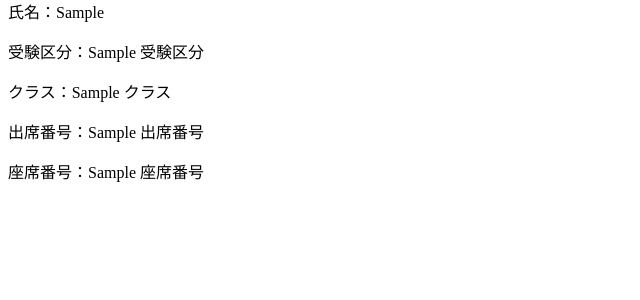
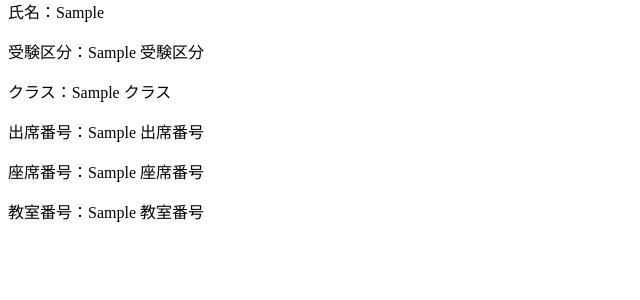
Before and after one commit to shunkun89/exam-app, a Flask app: template templates/index.html in a window 1280 px wide. Shown: the part 205-505 px from the top of the page, without its empty margins (0-640 px from the left). Run offline with Flask 3, Linux system fonts and the light colour scheme; the template is opened without the code that fills it: most values are stand-ins (such as "Sample title", 1, 10 or a date in 2020); parts of the project's set-up code (start-up, migrations or seed data) failed here and were passed over.

Commit message:
Update index.html

```diff
--- a/templates/index.html
+++ b/templates/index.html
@@ -30,7 +30,8 @@
       <p>クラス：{{ result.クラス }}</p>
       <p>出席番号：{{ result.出席番号 }}</p>
       <p>座席番号：{{ result.座席番号 }}</p>
-    {% else %}
+      <p>教室番号：{{ result.教室番号 }}</p>
+  {% else %}
       <p style="color:red;">該当する受験番号が見つかりませんでした。</p>
     {% endif %}
   {% endif %}
```
